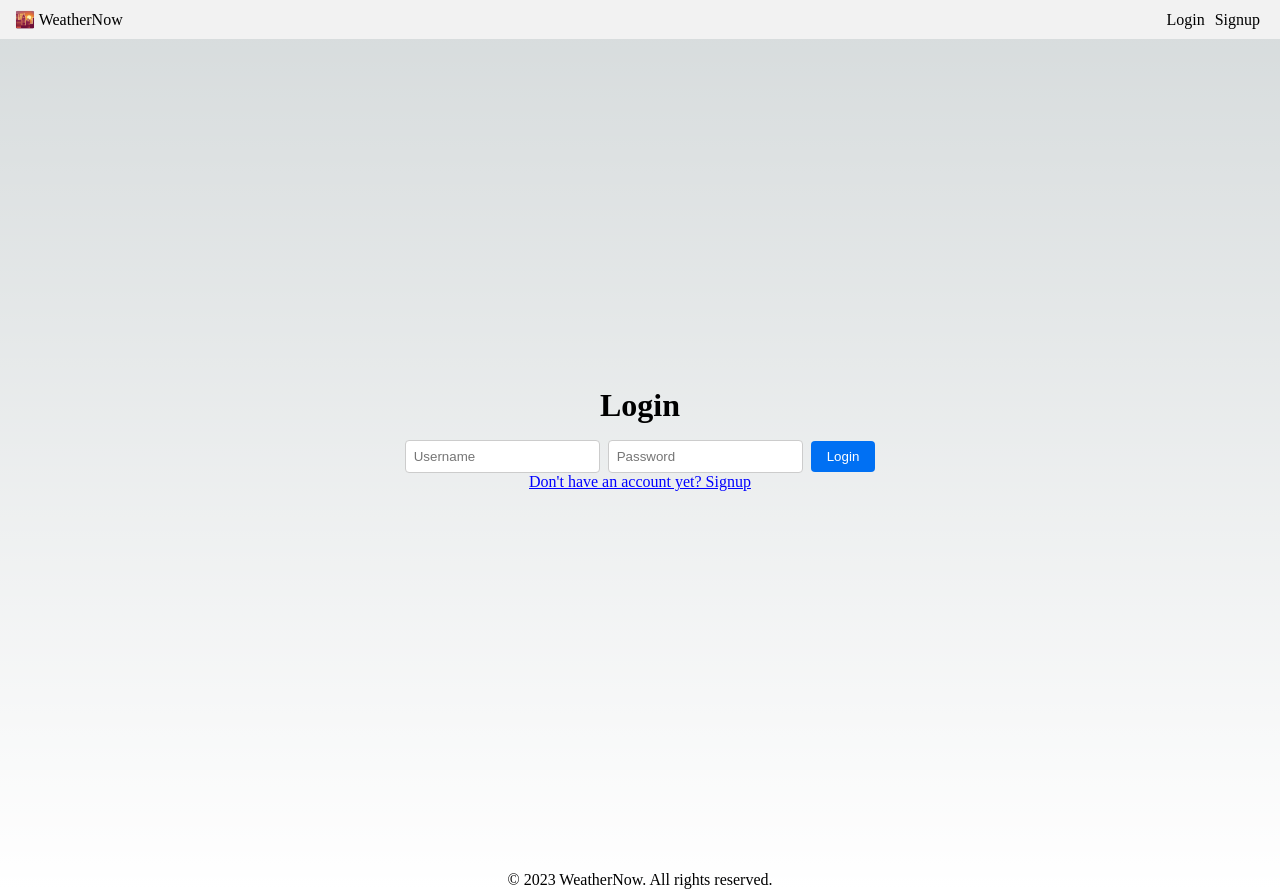
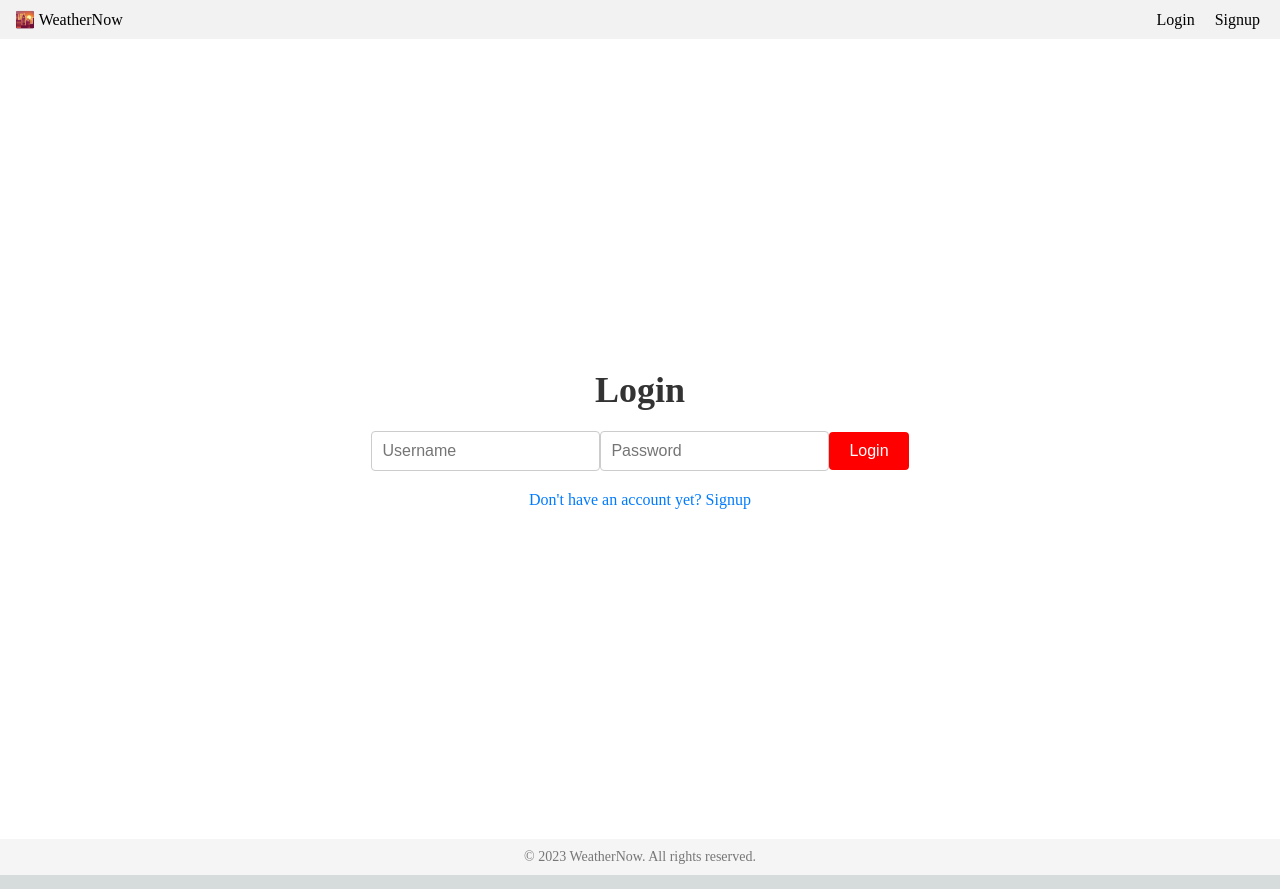
Before and after one commit to Tanooki907/mmc6145-7-8-macdonald-nicholas, a Next.js app: page /login in a window 1280 px wide. Built offline with nearby package versions, Linux system fonts and the light colour scheme.

Commit message:
final touches

```diff
--- a/components/TopBar.js
+++ b/components/TopBar.js
@@ -4,26 +4,7 @@ import Link from 'next/link';
 const TopBar = ({ loggedIn, locations }) => {
   const router = useRouter();
 
-  function handleLogout() {
-    fetch('/api/auth/logout', {
-      method: 'POST',
-      credentials: 'same-origin'
-    })
-    .then(response => {
-      if (response.ok) {
-        // Redirect the user to the login page or any other desired page
-        router.push('/');
-      } else {
-        // Handle error response
-        // Display an error message or perform any other necessary actions
-      }
-    })
-    .catch(error => {
-      // Handle fetch error
-      // Display an error message or perform any other necessary actions
-    });
-  }
-  console.log(locations)
+  console.log(locations);
 
   return (
     <div className="top-bar">
@@ -37,9 +18,11 @@ const TopBar = ({ loggedIn, locations }) => {
           <>
             {locations && locations.length > 0 && (
               <div className="locations-dropdown">
-                <span className="dropdown-label" style={{ marginRight: '10px' }}>Locations</span>
+                <span className="dropdown-label" style={{ marginRight: '10px' }}>
+                  Locations
+                </span>
                 <ul className="dropdown-menu">
-                  {locations.map((location) => (
+                  {locations.map(location => (
                     <li key={location.id}>
                       <Link href={`/location/${location.location}`}>
                         <p>{location.location}</p>
@@ -49,13 +32,18 @@ const TopBar = ({ loggedIn, locations }) => {
                 </ul>
               </div>
             )}
-            <Link href="/profile" style={{ marginRight: '10px' }}>Profile</Link>
-            <button onClick={handleLogout} style={{ marginRight: '10px' }}>Logout</button>
+            <Link href="/profile" style={{ marginRight: '10px' }}>
+              Profile
+            </Link>
           </>
         ) : (
           <>
-            <Link href="/login" style={{ marginRight: '10px' }}>Login</Link>
-            <Link href="/signup" style={{ marginRight: '10px' }}>Signup</Link>
+            <Link href="/login" style={{ marginRight: '10px' }}>
+              Login
+            </Link>
+            <Link href="/signup" style={{ marginRight: '10px' }}>
+              Signup
+            </Link>
           </>
         )}
       </div>
@@ -82,7 +70,7 @@ const TopBar = ({ loggedIn, locations }) => {
         .right-section {
           display: flex;
           align-items: center;
-                    gap: 10x;
+          gap: 10px;
         }
 
         .locations-dropdown {
@@ -107,7 +95,7 @@ const TopBar = ({ loggedIn, locations }) => {
         }
 
         .locations-dropdown:hover .dropdown-menu {
-                    display:block;
+          display: block;
         }
       `}</style>
     </div>
--- a/db/location.js
+++ b/db/location.js
@@ -17,7 +17,7 @@ export async function addToFavorites(userId, location) {
 
 export async function fetchFavorites(userId) {
     const [rows] = await db.query(
-        `SELECT * FROM favorite_locations WHERE user_id = ?`,
+        `SELECT id, location FROM favorite_locations WHERE user_id = ? ORDER BY location ASC`,
         [userId]
     );
     return [rows];
--- a/pages/index.js
+++ b/pages/index.js
@@ -66,7 +66,7 @@ export default function Home(props) {
         <link rel="icon" href="/favicon.ico" />
       </Head>
 
-      <TopBar loggedIn={props.isLoggedIn} locations={favoriteLocations} />
+      <TopBar className={styles.TopBar}loggedIn={props.isLoggedIn} locations={favoriteLocations} />
 
       <main className={styles.main}>
         <h1 className={styles.h1}>Welcome to WeatherNow</h1>
--- a/pages/index.module.css
+++ b/pages/index.module.css
@@ -1,43 +1,140 @@
+/* Main container */
+.container {
+  max-width: 800px;
+  margin: 0 auto;
+  padding: 20px;
+  background-color: #f5f5f5; /* Change to your desired background color */
+}
+
+/* TopBar component */
+.topbar {
+  display: flex;
+  justify-content: space-between;
+  align-items: center;
+  margin-bottom: 20px;
+}
+
+.topbar-logo {
+  font-size: 24px;
+  font-weight: bold;
+  color: #333;
+  transition: color 0.3s ease;
+}
+
+.topbar-logo:hover {
+  color: #ff0000; /* Change to your desired hover color */
+}
+
+.topbar-locations {
+  display: flex;
+  gap: 10px;
+}
+
+.topbar-locations a {
+  text-decoration: none;
+  color: #333;
+  font-size: 14px;
+  transition: color 0.3s ease;
+}
+
+.topbar-locations a:hover {
+  color: #ff0000; /* Change to your desired hover color */
+}
+
+/* Main section */
 .main {
+  text-align: center;
   display: flex;
   flex-direction: column;
   align-items: center;
   justify-content: center;
   height: 100vh;
+  background-color: #ffffff; /* Change to your desired background color */
 }
 
-  .h1 {
-    font-size: 2rem;
-    margin-bottom: 1rem;
+.main h1 {
+  font-size: 36px;
+  margin-bottom: 20px;
+  animation: fadeIn 1s ease;
+  color: #333;
 }
 
-  .form {
-    display: flex;
-    align-items: center;
+@keyframes fadeIn {
+  0% {
+    opacity: 0;
+  }
+  100% {
+    opacity: 1;
+  }
 }
 
-  .input {
-    padding: 0.5rem;
-    margin-right: 0.5rem;
+.main form {
+  display: flex;
+  justify-content: center;
+  align-items: center;
+  margin-bottom: 20px;
+}
+
+.main input[type="text"] {
+  padding: 10px;
+  font-size: 16px;
   border: 1px solid #ccc;
   border-radius: 4px;
+  transition: border-color 0.3s ease;
 }
 
-  .button {
-    padding: 0.5rem 1rem;
-    background-color: #0070f3;
+.main input[type="text"]:focus {
+  border-color: #ff0000; /* Change to your desired focus color */
+}
+
+.main input[type="password"] {
+  padding: 10px;
+  font-size: 16px;
+  border: 1px solid #ccc;
+  border-radius: 4px;
+  transition: border-color 0.3s ease;
+}
+
+.main input[type="password"]:focus {
+  border-color: #ff0000; /* Change to your desired focus color */
+}
+
+.main button {
+  padding: 10px 20px;
+  font-size: 16px;
+  background-color: #ff0000; /* Change to your desired button color */
   color: #fff;
   border: none;
   border-radius: 4px;
   cursor: pointer;
+  transition: background-color 0.3s ease;
 }
 
-  .footer {
-    margin-top: 2rem;
-    text-align: center;
+.main button:hover {
+  background-color: #cc0000; /* Change to your desired hover color */
 }
 
-  .saved {
-    background-color: red;
-    color: white;
+.buttonMargin {
+  margin-left: 10px;
 }
+
+/* Footer */
+.footer {
+  text-align: center;
+  padding: 10px;
+  background-color: #f5f5f5;
+}
+
+.footer p {
+  font-size: 14px;
+  color: #777;
+}
+
+.footer a {
+  color: #777;
+  text-decoration: none;
+}
+
+.footer a:hover {
+  text-decoration: underline;
+}
--- a/pages/location/[location].module.css
+++ b/pages/location/[location].module.css
@@ -1,14 +1,17 @@
   .main {
+    text-align: center;
     display: flex;
     flex-direction: column;
     align-items: center;
     justify-content: center;
+    background-color: #ffffff;
   }
 
   .h1 {
-    font-size: 2rem;
-    margin-bottom: 1rem;
-    margin-top: 1rem;
+    font-size: 36px;
+  margin-bottom: 20px;
+  animation: fadeIn 1s ease;
+  color: #333;
   }
 
   .form {
@@ -23,18 +26,39 @@
     border-radius: 4px;
   }
 
+  @keyframes fadeIn {
+    0% {
+      opacity: 0;
+    }
+    100% {
+      opacity: 1;
+    }
+  }
+
   .button {
-    padding: 0.5rem 1rem;
-    background-color: #0070f3;
-    color: #fff;
-    border: none;
-    border-radius: 4px;
-    cursor: pointer;
+    padding: 10px 20px;
+  font-size: 16px;
+  background-color: #ff0000; /* Change to your desired button color */
+  color: #fff;
+  border: none;
+  border-radius: 4px;
+  cursor: pointer;
+  transition: background-color 0.3s ease;
+  }
+
+  .button:hover {
+    background-color: #cc0000;
   }
 
   .footer {
-    margin-top: 2rem;
     text-align: center;
+  padding: 10px;
+  background-color: #f5f5f5;
+  }
+
+  .footer p {
+    font-size: 14px;
+  color: #777;
   }
 
   .container {
--- a/pages/login.js
+++ b/pages/login.js
@@ -55,7 +55,13 @@ const Login = () => {
                 <button className={styles.button} type="submit">Login</button>
             </form>
 
-            <Link href="/signup" style={{color: 'blue', textDecoration: 'underline'}}>
+            <Link href="/signup" style={{color: '#007bff', textDecoration: 'none', transition: 'color 0.3s ease'}}
+            onMouseEnter={(e) => {
+                e.target.style.color = '#0056b3';
+            }}
+            onMouseLeave={(e) => {
+                e.target.style.color = '#007bff';
+            }}>
                 Don't have an account yet? Signup
             </Link>
 
```
Also changed, not shown: pages/location/[location].js (+5 -10 lines), pages/profile.js (+4 -3 lines), pages/signup.js (+7 -1 lines). Lines whose indentation alone changed are shown as unchanged.
